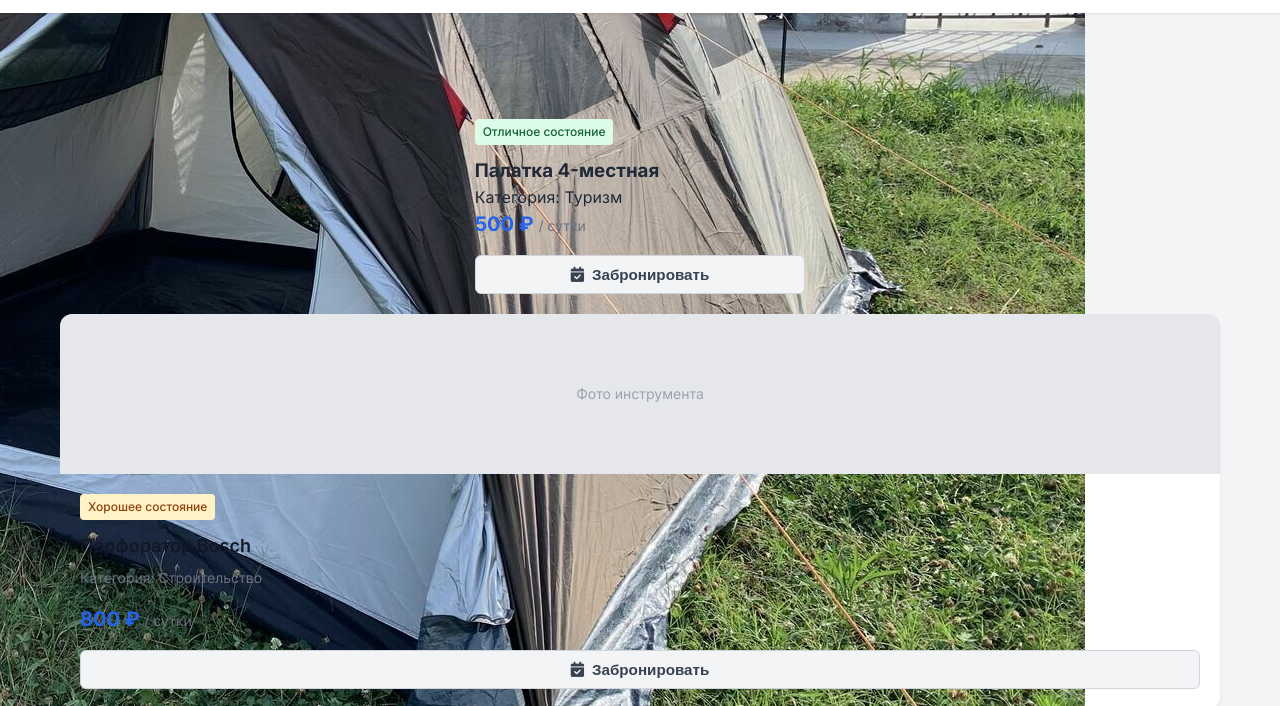
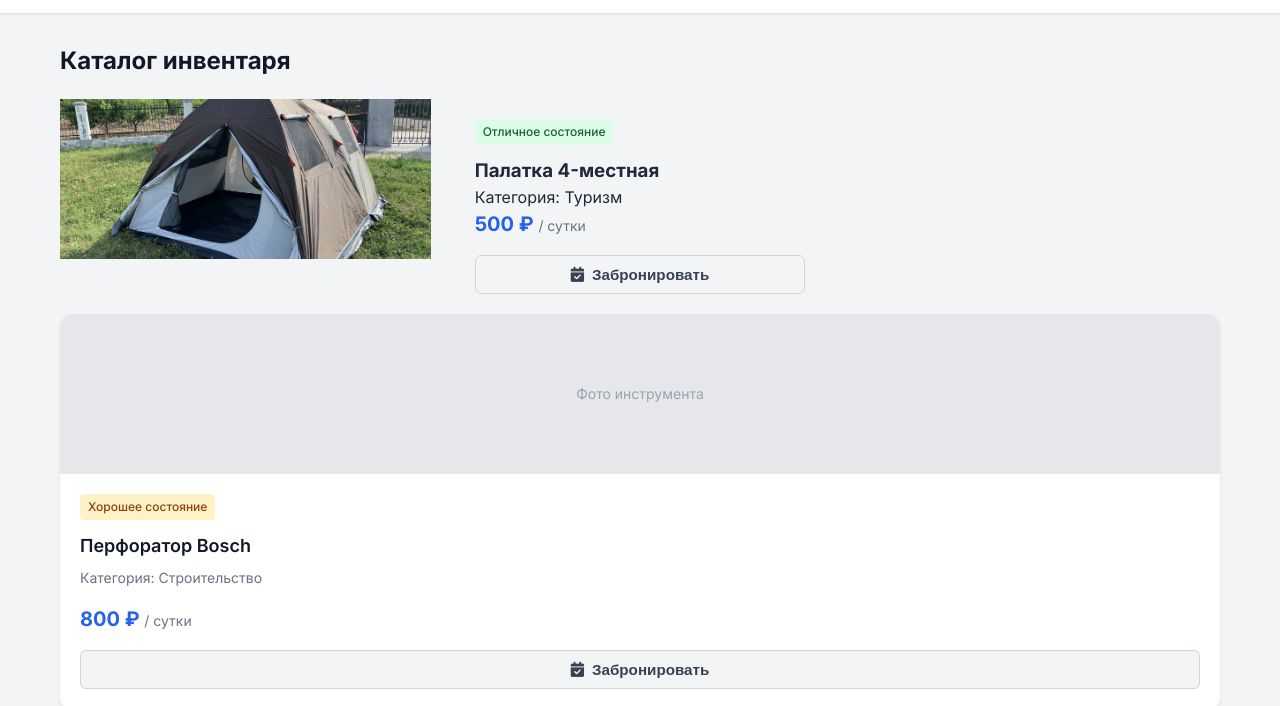
Before and after one commit to savrasovaanna154-source/-EquipmentRental, a plain HTML site: page index.html in a window 1280 px wide. Shown: the part 58-764 px from the top of the page. Drawn offline with Linux system fonts and the light colour scheme.

Commit message:
Update style.css

```diff
--- a/style.css
+++ b/style.css
@@ -99,6 +99,13 @@ h2 {
     justify-content: center;
     color: #9ca3af;
     font-size: 0.875rem;
+    overflow: hidden;
+}
+
+.card-image img {
+    width: 100%;
+    height: 100%;
+    object-fit: cover;
 }
 
 .card-body {
```
